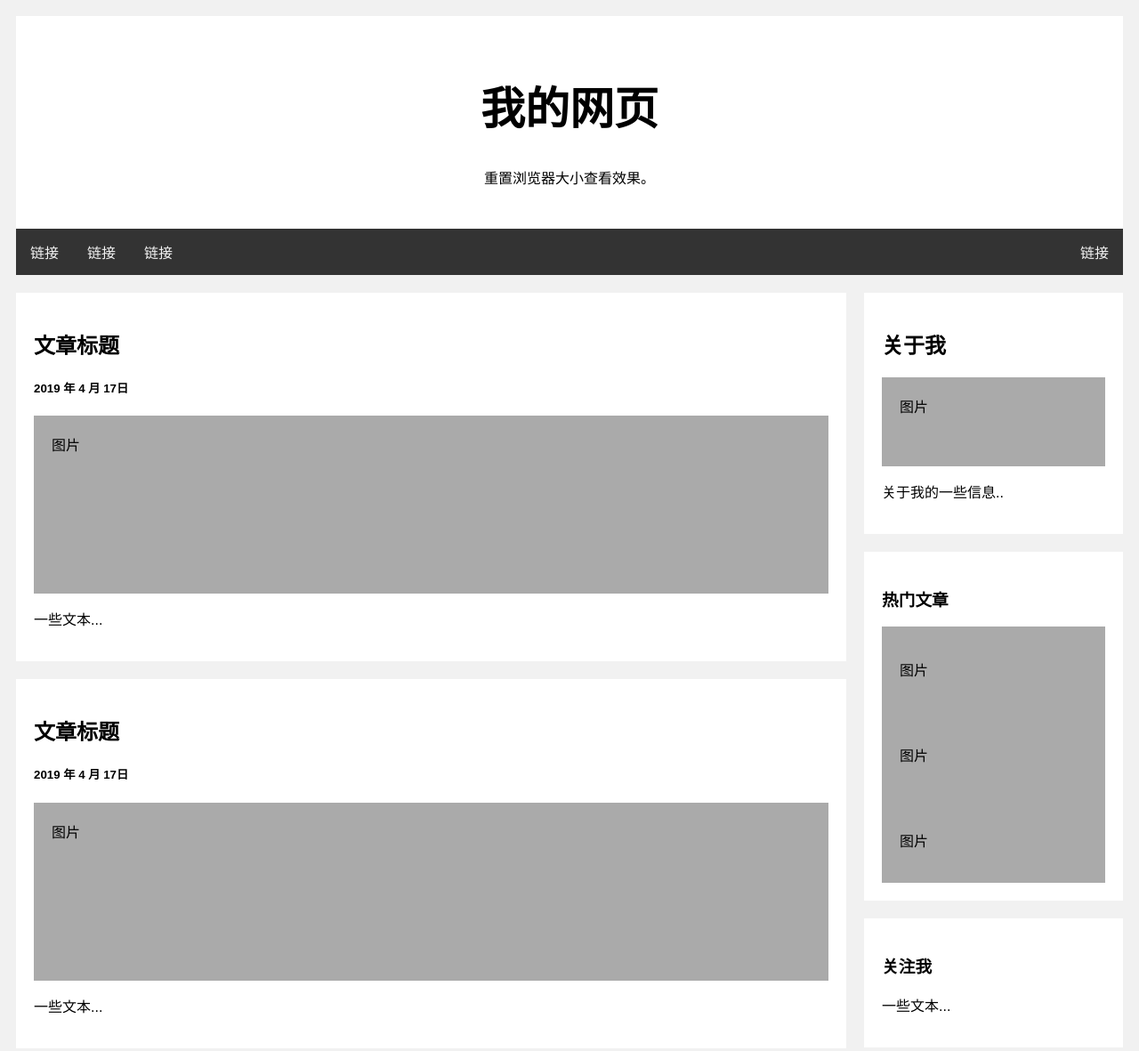
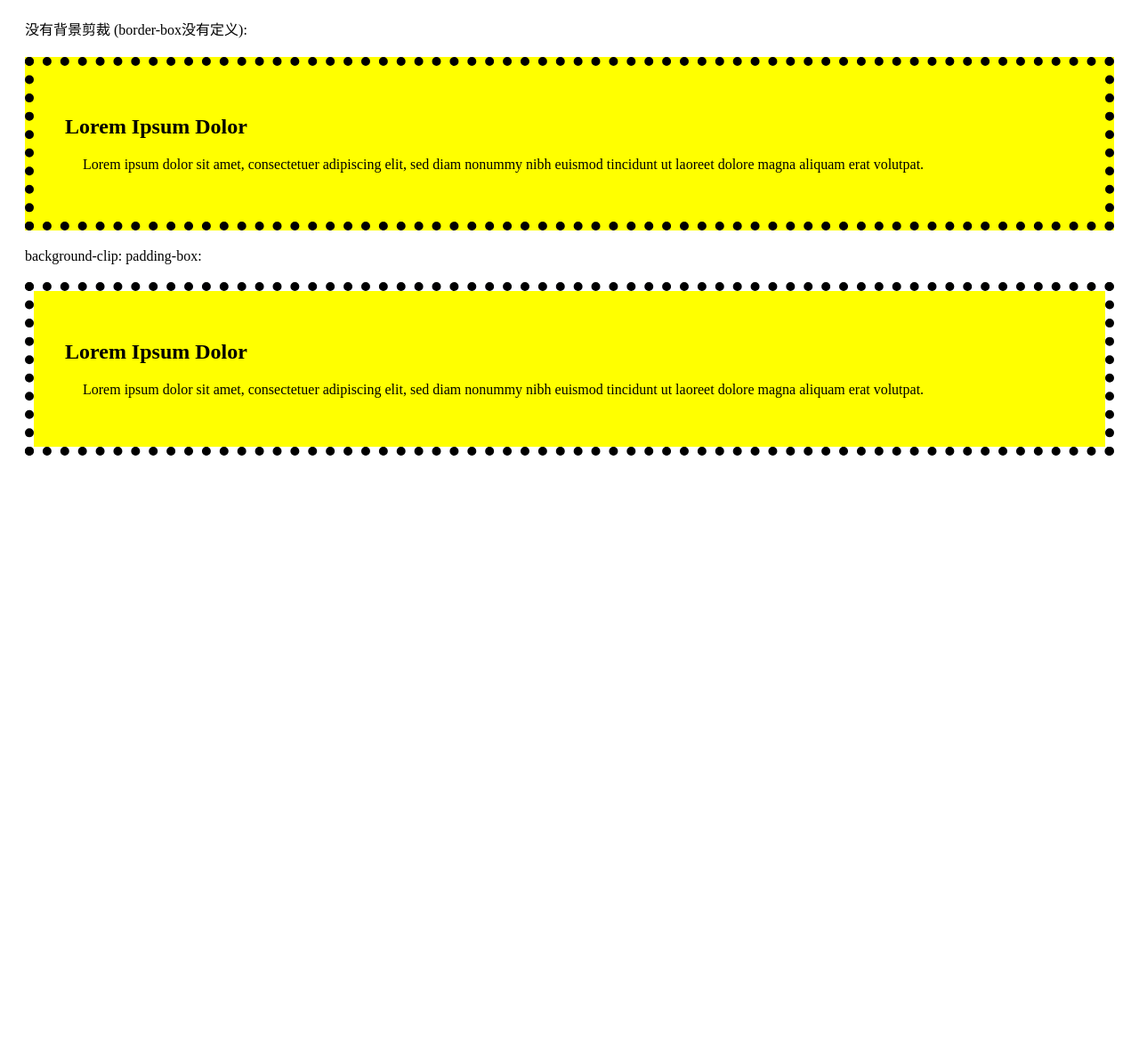
Before and after one commit to vszo/vszo.github.io, a plain HTML site: page index.html in a window 1280 px wide. Shown: the top 1181 px of the page at 89% size. After the commit the page ends 800 px from the top, so only its background shows below. Drawn offline with Linux system fonts and the light colour scheme.

Commit message:
Add files via upload

```diff
--- a/index.html
+++ b/index.html
@@ -4,160 +4,38 @@
 <meta charset="utf-8">
 <title>VSZO</title>
 <style>
-* {
-  box-sizing: border-box;
+#example1 {
+	margin: 20px;
+    border: 10px dotted black;
+    padding:35px;
+    background: yellow;
 }
 
-body {
-  font-family: Arial;
-  padding: 10px;
-  background: #f1f1f1;
+#example2 {
+	margin: 20px;
+    border: 10px dotted black;
+    padding:35px;
+    background: yellow;
+    background-clip: padding-box;
 }
 
-/* 头部标题 */
-.header {
-  padding: 30px;
-  text-align: center;
-  background: white;
-}
-
-.header h1 {
-  font-size: 50px;
-}
-
-/* 导航条 */
-.topnav {
-  overflow: hidden;
-  background-color: #333;
-}
-
-/* 导航条链接 */
-.topnav a {
-  float: left;
-  display: block;
-  color: #f2f2f2;
-  text-align: center;
-  padding: 14px 16px;
-  text-decoration: none;
-}
-
-/* 链接颜色修改 */
-.topnav a:hover {
-  background-color: #ddd;
-  color: black;
-}
-
-/* 创建两列 */
-/* Left column */
-.leftcolumn {
-  float: left;
-  width: 75%;
-}
-
-/* 右侧栏 */
-.rightcolumn {
-  float: left;
-  width: 25%;
-  background-color: #f1f1f1;
-  padding-left: 20px;
-}
-
-/* 图像部分 */
-.fakeimg {
-  background-color: #aaa;
-  width: 100%;
-  padding: 20px;
-}
-
-/* 文章卡片效果 */
-.card {
-  background-color: white;
-  padding: 20px;
-  margin-top: 20px;
-}
-
-/* 列后面清除浮动 */
-.row:after {
-  content: "";
-  display: table;
-  clear: both;
-}
-
-/* 底部 */
-.footer {
-  padding: 20px;
-  text-align: center;
-  background: #ddd;
-  margin-top: 20px;
-}
-
-/* 响应式布局 - 屏幕尺寸小于 800px 时，两列布局改为上下布局 */
-@media screen and (max-width: 800px) {
-  .leftcolumn, .rightcolumn {
-    width: 100%;
-    padding: 0;
-  }
-}
-
-/* 响应式布局 -屏幕尺寸小于 400px 时，导航等布局改为上下布局 */
-@media screen and (max-width: 400px) {
-  .topnav a {
-    float: none;
-    width: 100%;
-  }
+p {
+	margin: 20px;
 }
 </style>
 </head>
 <body>
 
-<div class="header">
-  <h1>我的网页</h1>
-  <p>重置浏览器大小查看效果。</p>
+<p>没有背景剪裁 (border-box没有定义):</p>
+<div id="example1">
+<h2>Lorem Ipsum Dolor</h2>
+<p>Lorem ipsum dolor sit amet, consectetuer adipiscing elit, sed diam nonummy nibh euismod tincidunt ut laoreet dolore magna aliquam erat volutpat.</p>
 </div>
 
-<div class="topnav">
-  <a href="#">链接</a>
-  <a href="#">链接</a>
-  <a href="#">链接</a>
-  <a href="#" style="float:right">链接</a>
-</div>
-
-<div class="row">
-  <div class="leftcolumn">
-    <div class="card">
-      <h2>文章标题</h2>
-      <h5>2019 年 4 月 17日</h5>
-      <div class="fakeimg" style="height:200px;">图片</div>
-      <p>一些文本...</p>
-    </div>
-    <div class="card">
-      <h2>文章标题</h2>
-      <h5>2019 年 4 月 17日</h5>
-      <div class="fakeimg" style="height:200px;">图片</div>
-      <p>一些文本...</p>
-    </div>
-  </div>
-  <div class="rightcolumn">
-    <div class="card">
-      <h2>关于我</h2>
-      <div class="fakeimg" style="height:100px;">图片</div>
-      <p>关于我的一些信息..</p>
-    </div>
-    <div class="card">
-      <h3>热门文章</h3>
-      <div class="fakeimg"><p>图片</p></div>
-      <div class="fakeimg"><p>图片</p></div>
-      <div class="fakeimg"><p>图片</p></div>
-    </div>
-    <div class="card">
-      <h3>关注我</h3>
-      <p>一些文本...</p>
-    </div>
-  </div>
-</div>
-
-<div class="footer">
-  <h2>底部区域</h2>
+<p>background-clip: padding-box:</p>
+<div id="example2">
+<h2>Lorem Ipsum Dolor</h2>
+<p>Lorem ipsum dolor sit amet, consectetuer adipiscing elit, sed diam nonummy nibh euismod tincidunt ut laoreet dolore magna aliquam erat volutpat.</p>
 </div>
 
 </body>
```
